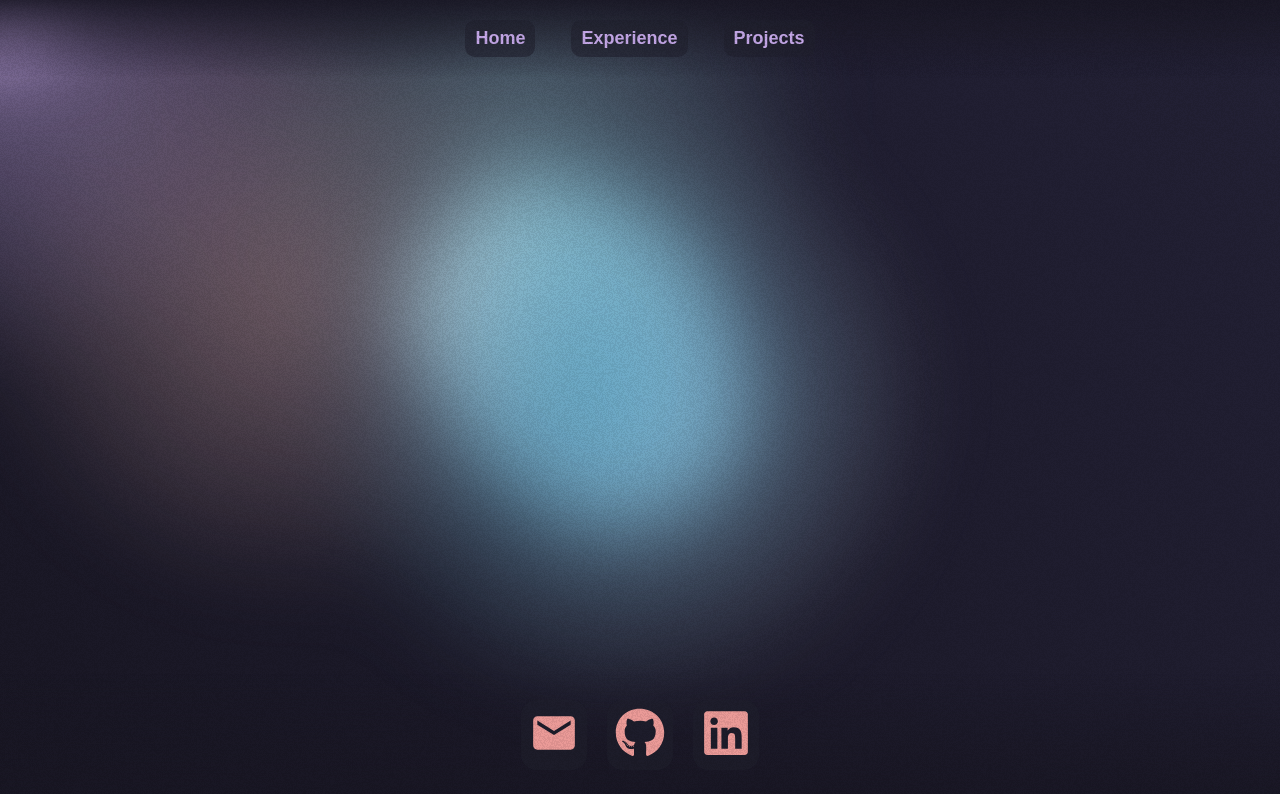
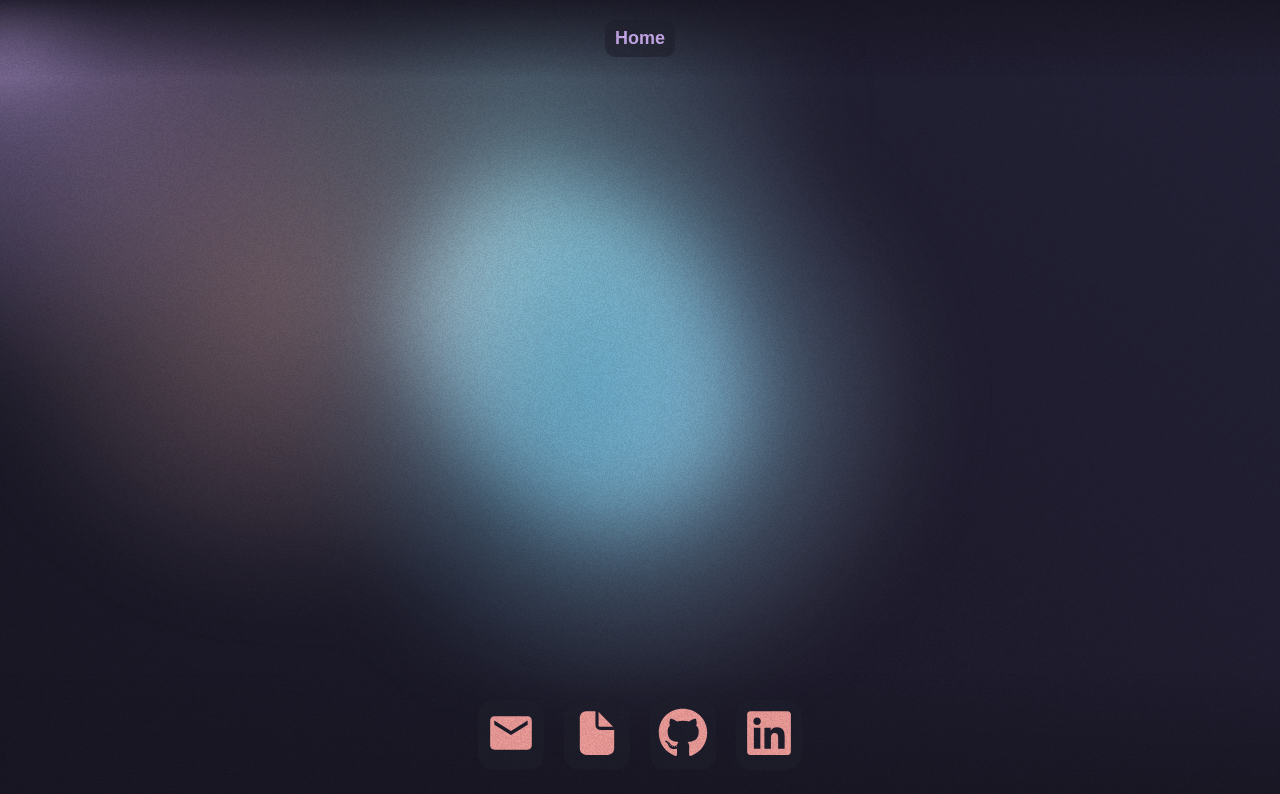
Before and after one commit to brohudev/portfolio, a React (Create React App) app: page /experience in a window 1280 px wide. Shown: the top 794 px of the page. Built offline with nearby package versions, Linux system fonts and the light colour scheme.

Commit message:
adjust header and footer for deployment

```diff
--- a/src/components/footer.js
+++ b/src/components/footer.js
@@ -2,12 +2,17 @@ import React from 'react';
 import './css/footer.css';
 import { FaGithub, FaLinkedin,} from 'react-icons/fa';
 import { MdEmail } from 'react-icons/md';
+import { IoDocument } from "react-icons/io5";
+
 
 const Footer = () => {
   return (
     <footer class="footer">
       <a href="mailto:thankihtarth@gmail.com" class="footer-button glass-button">
         <MdEmail size={50} color='#ea9a97' />
+      </a>
+      <a href="https://drive.google.com/file/d/1iDhpkBqW4HAw33x2NJlyzSu1HJppktIE/view?usp=sharing" class="footer-button glass-button" target="_blank" rel="noopener noreferrer">
+        <IoDocument size={50} color='#ea9a97' />
       </a>
       <a href="https://github.com/brohudev" class="footer-button glass-button" target="_blank" rel="noopener noreferrer">
         <FaGithub size={50} color='#ea9a97' />
--- a/src/components/navbar.js
+++ b/src/components/navbar.js
@@ -11,7 +11,7 @@ const Navbar = () => {
                         <button class="navbar-button">Home</button>
                     </Link>
                 </li>
-                <li>
+                {/* <li>
                     <Link to="/experience">
                         <button class="navbar-button">Experience</button>
                     </Link>
@@ -20,7 +20,7 @@ const Navbar = () => {
                     <Link to="/projects">
                         <button class="navbar-button">Projects</button>
                     </Link>
-                </li>
+                </li> */}
             </ul>
         </nav>
     );
```
